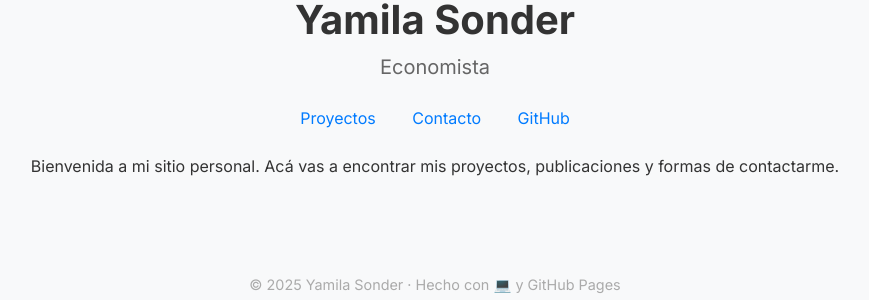
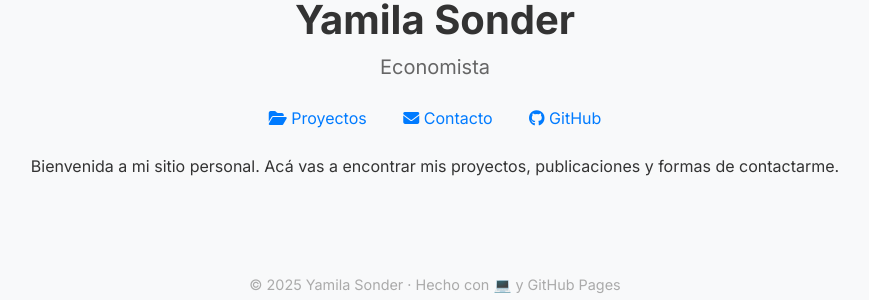
Before and after one commit to ysonder/ysonder.github.io, a Jekyll site: the page index.html, which Jekyll copies as it is, in a window 1280 px wide. Shown: the part 232-532 px from the top of the page, without its empty margins (205-1074 px from the left). Built offline with Jekyll 4.4.1, drawn with Linux system fonts in a browser that asks for light colours; nearby versions of some CDN libraries.

Commit message:
Update index.html

```diff
--- a/index.html
+++ b/index.html
@@ -65,11 +65,11 @@
     <h1 class="mt-3">Yamila Sonder</h1>
     <p class="lead">Economista</p>
 
-    <nav class="my-4">
-      <a href="projects.html">Proyectos</a>
-      <a href="contact.html">Contacto</a>
-      <a href="https://github.com/ysonder" target="_blank">GitHub</a>
-    </nav>
+   <nav class="my-4">
+  <a href="projects.html"><i class="fas fa-folder-open"></i> Proyectos</a>
+  <a href="contact.html"><i class="fas fa-envelope"></i> Contacto</a>
+  <a href="https://github.com/ysonder" target="_blank"><i class="fab fa-github"></i> GitHub</a>
+</nav>
 
     <p>Bienvenida a mi sitio personal. Acá vas a encontrar mis proyectos, publicaciones y formas de contactarme.</p>
   </div>
```
